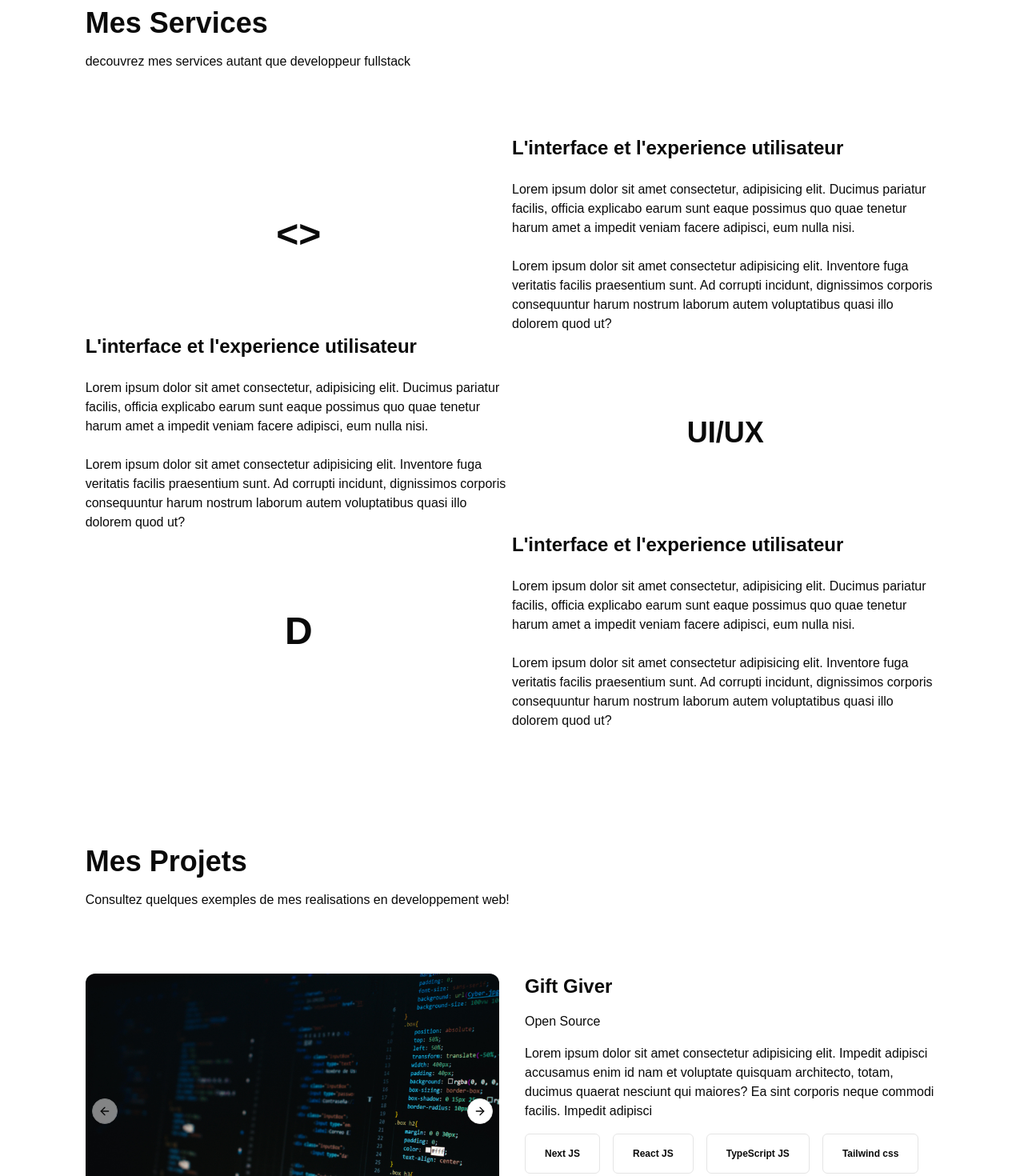
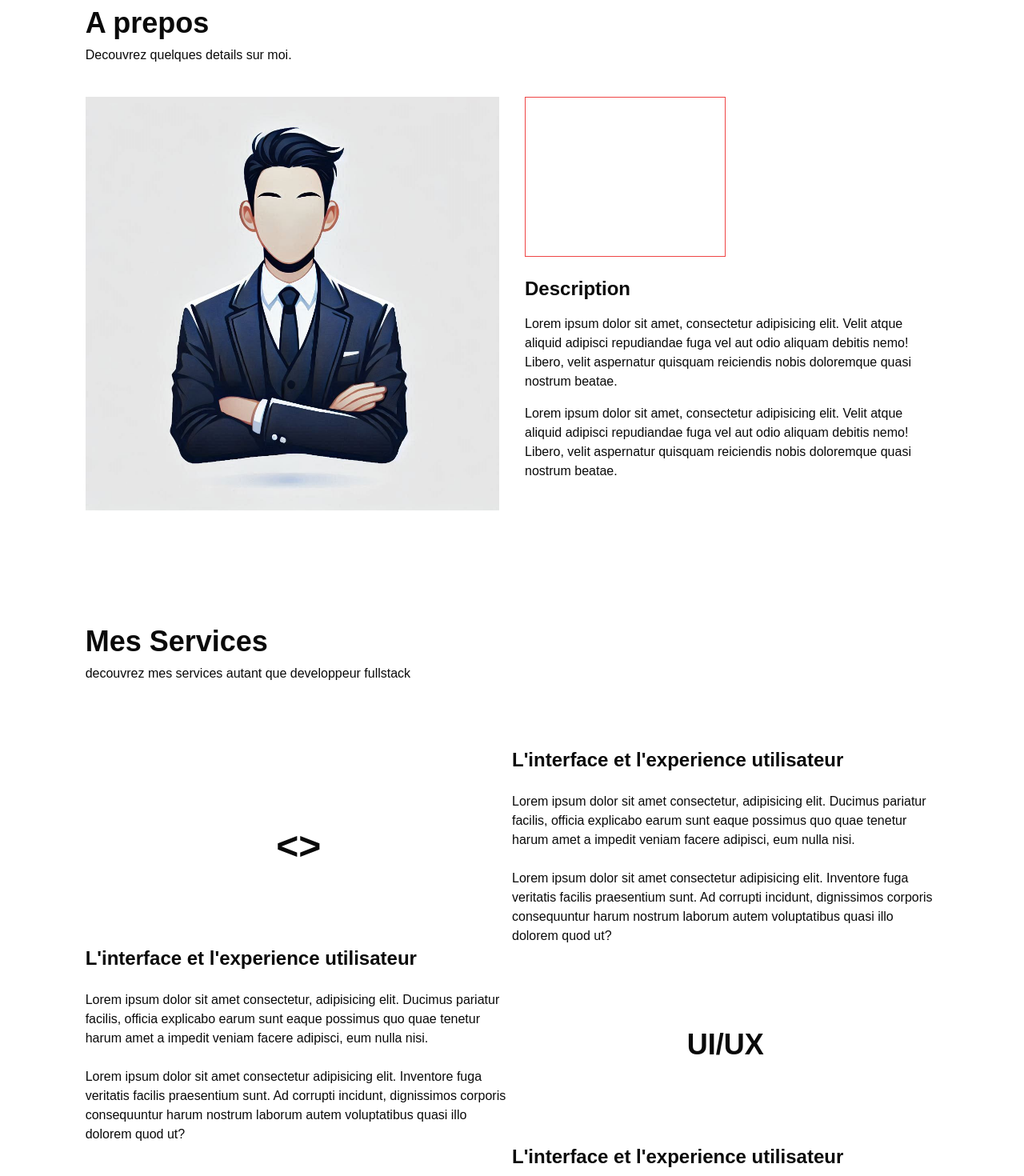
Before and after one commit to vickod/my-portfolio, a Next.js app: page / in a window 1280 px wide. Shown: the part 600-2070 px from the top of the page at 80% size. Built offline with nearby package versions, Linux system fonts and the light colour scheme.

Commit message:
about home added

```diff
--- a/src/app/page.tsx
+++ b/src/app/page.tsx
@@ -1,3 +1,4 @@
+import AboutHomePage from "@/components/global/AboutHomePage";
 import Contact from "@/components/global/Contact";
 import Hero from "@/components/global/Hero";
 import ProjectsHomePage from "@/components/global/ProjectsHomePage";
@@ -7,6 +8,7 @@ export default function Home() {
   return (
     <div className="w-full">
       <Hero />
+      <AboutHomePage />
       <Services />
       <ProjectsHomePage />
 
--- /dev/null
+++ b/src/components/global/AboutHomePage.tsx
@@ -0,0 +1,38 @@
+import Image from "next/image";
+import React from "react";
+import ImgProfile2 from "../../../public/pb2.png";
+
+export default function AboutHomePage() {
+  return (
+    <div className="mt-36">
+      <h1 className="text-4xl font-bold mb-2">A prepos</h1>
+      <p className="mb-10">Decouvrez quelques details sur moi.</p>
+
+      <div className="grid grid-cols-2 gap-8">
+        <div className="profileImg ">
+          <Image src={ImgProfile2} alt="" className="" />
+        </div>
+        <div className="flex flex-col gap-4">
+          <div className="grid grid-cols-2 gap-4">
+            <div className="h-[200px] border border-red-500"></div>
+          </div>
+          <div className="flex flex-col gap-4 mt-2">
+            <h1 className="text-2xl font-semibold">Description</h1>
+            <p>
+              Lorem ipsum dolor sit amet, consectetur adipisicing elit. Velit
+              atque aliquid adipisci repudiandae fuga vel aut odio aliquam
+              debitis nemo! Libero, velit aspernatur quisquam reiciendis nobis
+              doloremque quasi nostrum beatae.
+            </p>
+            <p>
+              Lorem ipsum dolor sit amet, consectetur adipisicing elit. Velit
+              atque aliquid adipisci repudiandae fuga vel aut odio aliquam
+              debitis nemo! Libero, velit aspernatur quisquam reiciendis nobis
+              doloremque quasi nostrum beatae.
+            </p>
+          </div>
+        </div>
+      </div>
+    </div>
+  );
+}
--- a/src/components/global/ProjectsHomePage.tsx
+++ b/src/components/global/ProjectsHomePage.tsx
@@ -1,44 +1,20 @@
 "use client";
 import Image from "next/image";
-import React, { useState } from "react";
 import Proj1 from "../../../public/code.jpg";
-
-import {
-  Carousel,
-  CarouselContent,
-  CarouselItem,
-  CarouselNext,
-  CarouselPrevious,
-} from "@/components/ui/carousel";
 import { Badge } from "@/components/ui/badge";
-import { Button } from "../ui/button";
 
 export default function ProjectsHomePage() {
-  const [projectItem, setProjectItem] = useState("giftGiver");
   return (
     <div className="mt-36">
-      <h1 className="text-4xl font-bold mb-4">Mes Projets</h1>
-      <p className="dark:text-zinc-400 mb-20">
+      <h1 className="text-4xl font-bold mb-4">Mes Projets recents</h1>
+      <p className="dark:text-zinc-400 md:mb-20 max-md:mb-12">
         Consultez quelques exemples de mes realisations en developpement web!
       </p>
 
-      <div className="grid grid-cols-2 gap-8">
-        <Carousel>
-          <CarouselContent>
-            <CarouselItem>
-              <div>
-                <Image src={Proj1} alt="" className="rounded-xl" />
-              </div>
-            </CarouselItem>
-            <CarouselItem></CarouselItem>
-          </CarouselContent>
-          <CarouselPrevious className="absolute left-2 top-1/2 transform -translate-y-1/2">
-            <Button onClick={() => console.log("prev")}>P</Button>
-          </CarouselPrevious>
-          <CarouselNext className="absolute right-2 top-1/2 transform -translate-y-1/2">
-            <Button onClick={() => console.log("next")}>N</Button>
-          </CarouselNext>
-        </Carousel>
+      <div className="md:grid md:grid-cols-2 max-md:flex max-md:flex-col md:gap-8 max-md:gap-6">
+        <div>
+          <Image src={Proj1} alt="" className="rounded-xl" />
+        </div>
 
         <div className="flex flex-col gap-4">
           <h1 className="text-2xl font-semibold dark:text-zinc-300">
@@ -71,78 +47,3 @@ export default function ProjectsHomePage() {
     </div>
   );
 }
-
-{
-  /* <div className="w-full my-32">
-      <div className="">
-        <div className="flex flex-col gap-8">
-          <div className="flex flex-col gap-2">
-            <h1 className="text-4xl font-bold dark:text-zinc-300">Projets</h1>
-            <p className="dark:text-zinc-400">
-              Consultez quelques exemples de mes realisations en developpement
-              web!
-            </p>
-          </div>
-
-          <Carousel>
-            <div className="grid grid-cols-2 gap-6 ">
-              <div className="w-[460px] h-[250px] relative">
-                <CarouselContent>
-                  <CarouselItem>
-                    <Image
-                      src={Proj1}
-                      alt=""
-                      className="w-full h-[250px] object-cover rounded-xl bg-slate-500"
-                    />
-                  </CarouselItem>
-                  <CarouselItem>
-                    <Image
-                      src={Proj1}
-                      alt=""
-                      className="w-full  h-[250px] object-cover rounded-xl bg-slate-500"
-                    />
-                  </CarouselItem>
-                </CarouselContent>
-                <Button asChild>
-                  <CarouselPrevious className="absolute left-2 top-1/2 transform -translate-y-1/2" />
-                </Button>
-                <Button asChild>
-                  <CarouselNext className="absolute right-2 top-1/2 transform -translate-y-1/2" />
-                </Button>
-              </div>
-              <div className="flex flex-col justify-between gap-8">
-                <div className="flex flex-col gap-4">
-                  <h1 className="text-2xl font-semibold dark:text-zinc-300">
-                    Gift Giver
-                  </h1>
-                  <p>Open Source</p>
-                  <p className="dark:text-zinc-400">
-                    Lorem ipsum dolor sit amet consectetur adipisicing elit.
-                    Impedit adipisci accusamus enim id nam et voluptate quisquam
-                    architecto, totam, ducimus quaerat nesciunt qui maiores? Ea
-                    sint corporis neque commodi facilis. Impedit adipisci
-                  </p>
-
-                  <div className=" flex flex-wrap dark:text-zinc-400 gap-4">
-                    <Badge variant="outline" className="py-4 px-6">
-                      Next JS
-                    </Badge>
-                    <Badge variant="outline" className="py-4 px-6">
-                      React JS
-                    </Badge>
-                    <Badge variant="outline" className="py-4 px-6">
-                      TypeScript JS
-                    </Badge>
-                    <Badge variant="outline" className="py-4 px-6">
-                      Tailwind css
-                    </Badge>
-                  </div>
-                </div>
-                <p className="dark:text-zinc-500">2025 janvier</p>
-              </div>
-            </div>
-          </Carousel>
-        </div>
-      </div>
-    </div> */
-}
--- a/src/components/global/Services.tsx
+++ b/src/components/global/Services.tsx
@@ -4,7 +4,7 @@ import React from "react";
 export default function Services() {
   return (
     <div className="mt-36">
-      <h1 className="text-4xl font-bold mb-4">Mes Services</h1>
+      <h1 className="text-4xl font-bold mb-2">Mes Services</h1>
       <p className="mb-20">
         decouvrez mes services autant que developpeur fullstack
       </p>
```
Also changed, not shown: public/pb2.png (added).
